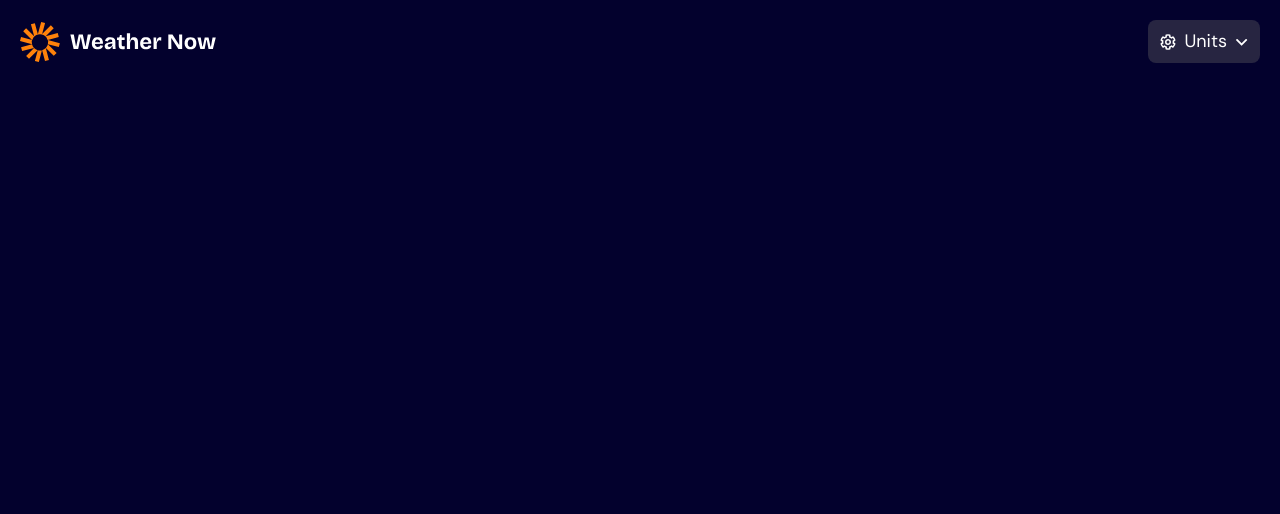
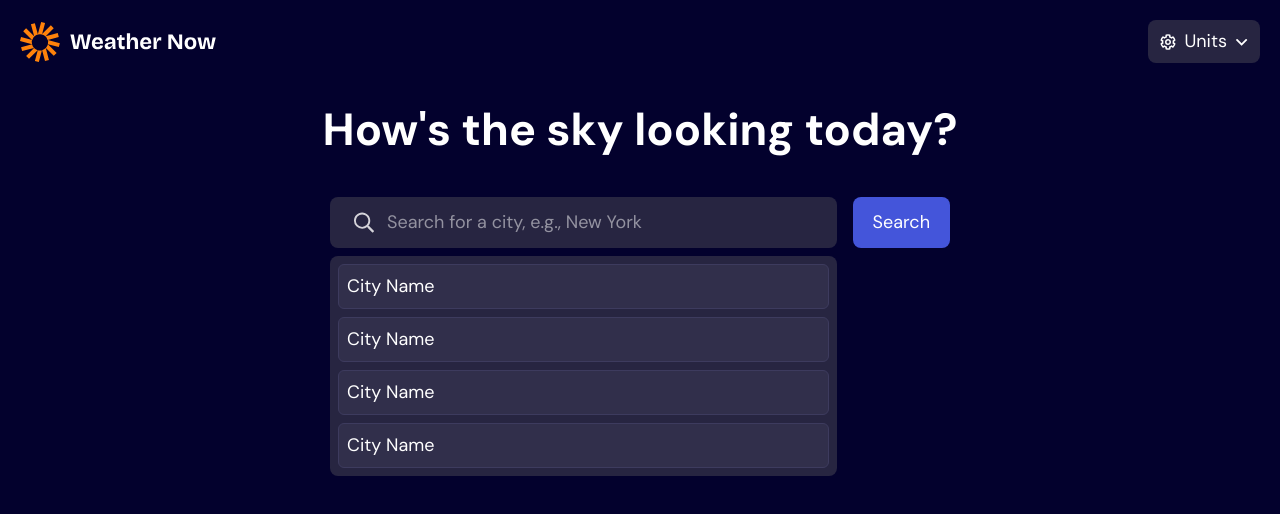
Before and after one commit to 7savv7/frontendmentor, a React (Vite) app in the folder intermediate/weather-app/: page / in a window 1280 px wide. Shown: the top 514 px of the page. Built offline with nearby package versions, Linux system fonts and the light colour scheme.

Commit message:
[weather-app]: Add search component

```diff
--- a/intermediate/weather-app/src/App.tsx
+++ b/intermediate/weather-app/src/App.tsx
@@ -1,5 +1,6 @@
 import { useState } from "react";
 import Header from "./components/Header";
+import Search from "./components/Search";
 
 function App() {
   const [unit, setUnit] = useState<"Imperial" | "Metric">("Imperial");
@@ -7,6 +8,8 @@ function App() {
   return (
     <div className="min-h-svh p-5 md:min-h-screen">
       <Header unit={unit} setUnit={setUnit} />
+
+      <Search />
     </div>
   );
 }
--- /dev/null
+++ b/intermediate/weather-app/src/components/Search.tsx
@@ -0,0 +1,54 @@
+function Search() {
+  return (
+    <div className="w-full text-white text-center flex flex-col items-center">
+      <h1 className="text-[2.5em] w-[80%] leading-[1.2em] my-10 font-[700]">
+        How's the sky looking today?
+      </h1>
+
+      <div className="flex flex-col gap-4 w-full md:flex-row md:w-[50%]">
+        <div className="relative w-full">
+          <label
+            className="cursor-pointer flex items-center gap-1 bg-neutral800 pl-6 overflow-hidden
+          w-full rounded-lg hover:bg-neutral700"
+          >
+            <img
+              className="w-[21px] h-[21px]"
+              src="/images/icon-search.svg"
+              alt="search"
+            />
+
+            <input
+              className="flex-1 p-2 py-3 outline-none"
+              type="text"
+              placeholder="Search for a city, e.g., New York"
+            />
+          </label>
+
+          <div className="absolute flex flex-col gap-2 left-0 top-[100%] mt-2 rounded-lg p-2 w-full bg-neutral800">
+            <p className="bg-neutral700 border border-neutral600 rounded-md p-2 text-left">
+              City Name
+            </p>
+            <p className="bg-neutral700 border border-neutral600 rounded-md p-2 text-left">
+              City Name
+            </p>
+            <p className="bg-neutral700 border border-neutral600 rounded-md p-2 text-left">
+              City Name
+            </p>
+            <p className="bg-neutral700 border border-neutral600 rounded-md p-2 text-left">
+              City Name
+            </p>
+          </div>
+        </div>
+
+        <button
+          type="submit"
+          className="cursor-pointer w-full bg-blue500 rounded-lg p-3 px-5 md:w-fit hover:opacity-60"
+        >
+          Search
+        </button>
+      </div>
+    </div>
+  );
+}
+
+export default Search;
```
